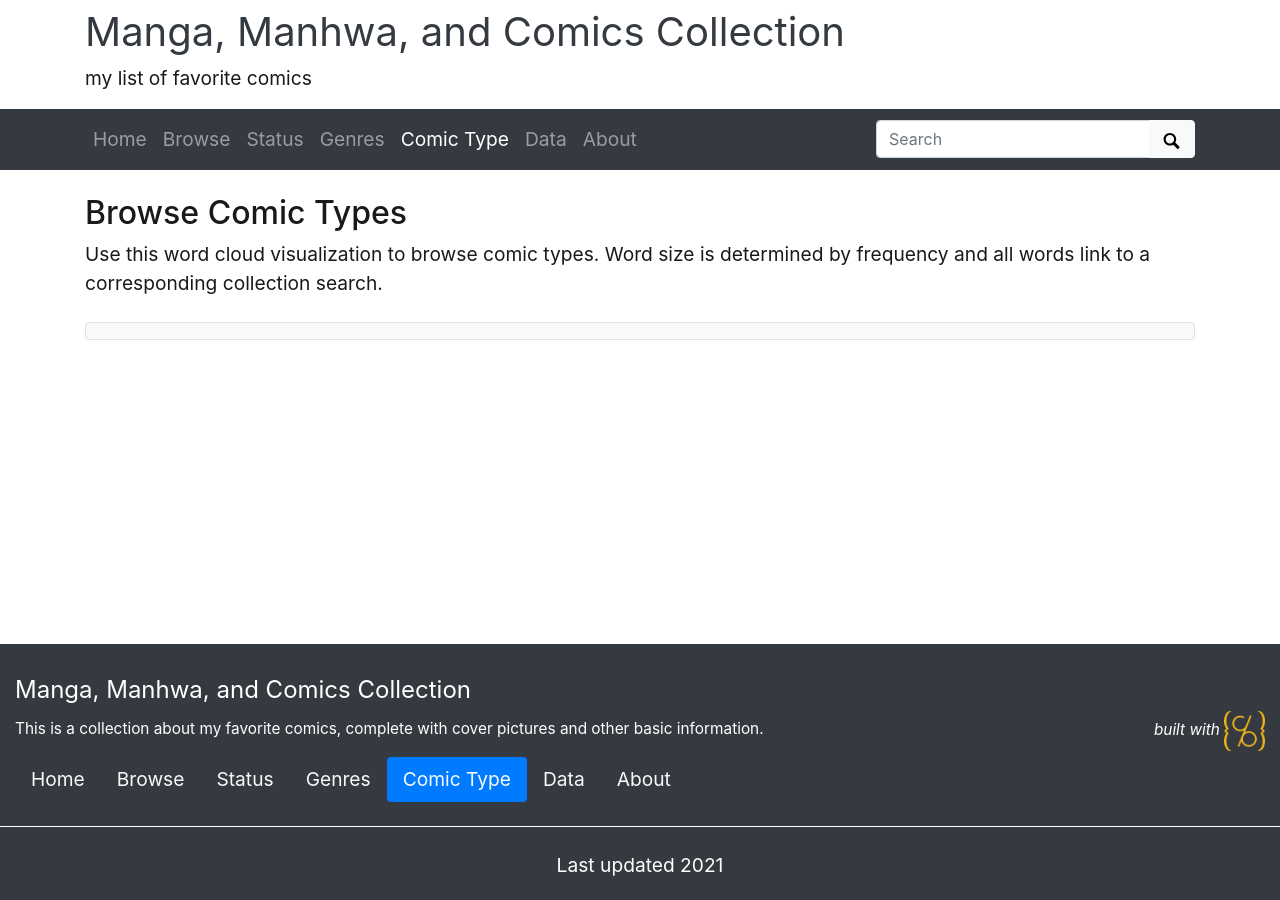
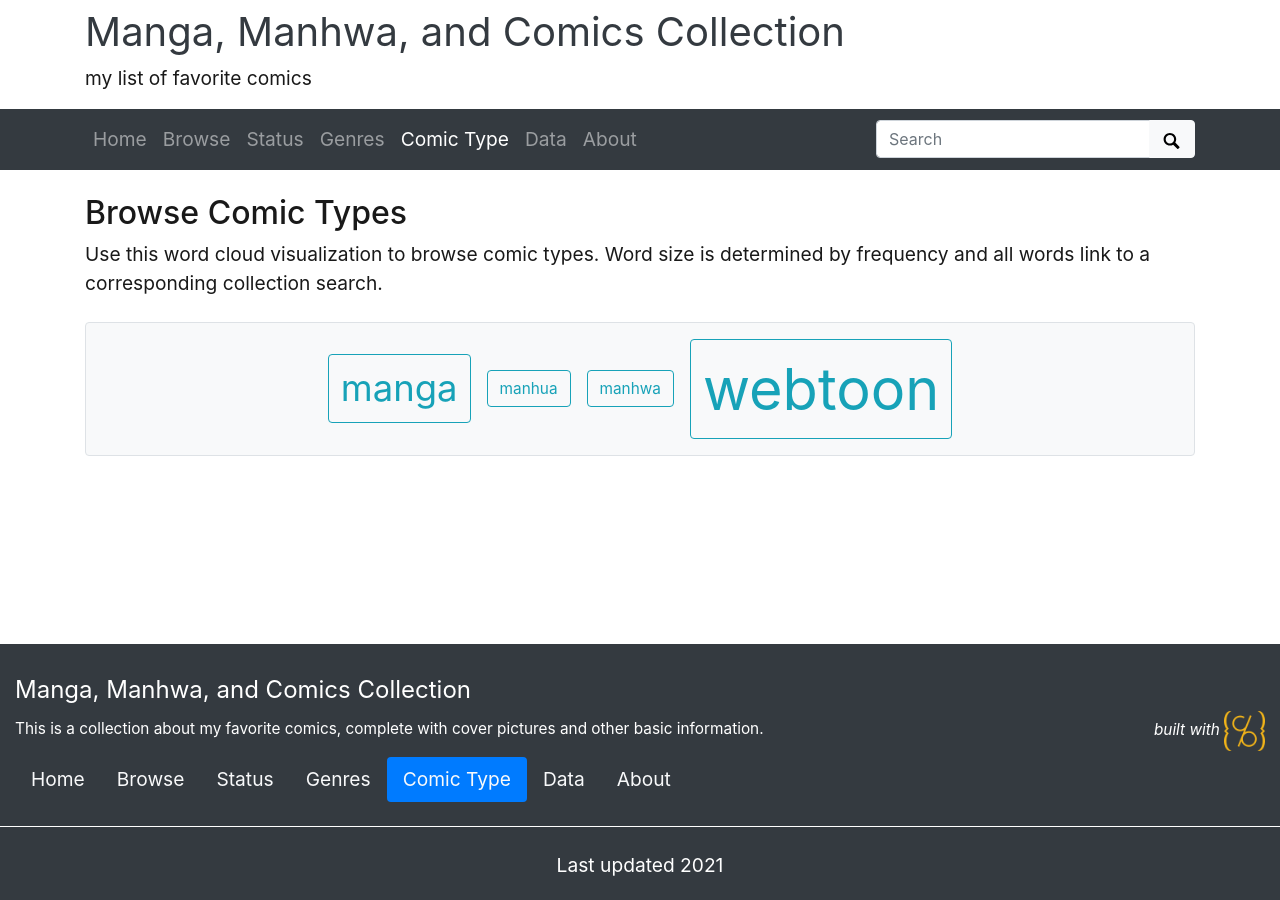
Before and after one commit to jsu122/Manga-Manhwa-and-Comics-Collection, a Jekyll site: the page built from pages/comic type.md, in a window 1280 px wide. Built offline with Jekyll 4.4.1, drawn with Linux system fonts in a browser that asks for light colours; some of the changed lines change nothing that is shown.

Commit message:
Update comic type.md

```diff
--- a/pages/comic type.md
+++ b/pages/comic type.md
@@ -5,7 +5,8 @@ permalink: /comic type.html
 # Default comic type page is configured in "_data/theme.yml"
 # leave cloud-fields as "site.data.theme.comic type-fields"
 # a cloud visualization will be added below the content in this file
-cloud-fields: site.data.theme.comic type-fields
+
+cloud-fields: comic type
 ---
 
 ## Browse Comic Types
```
